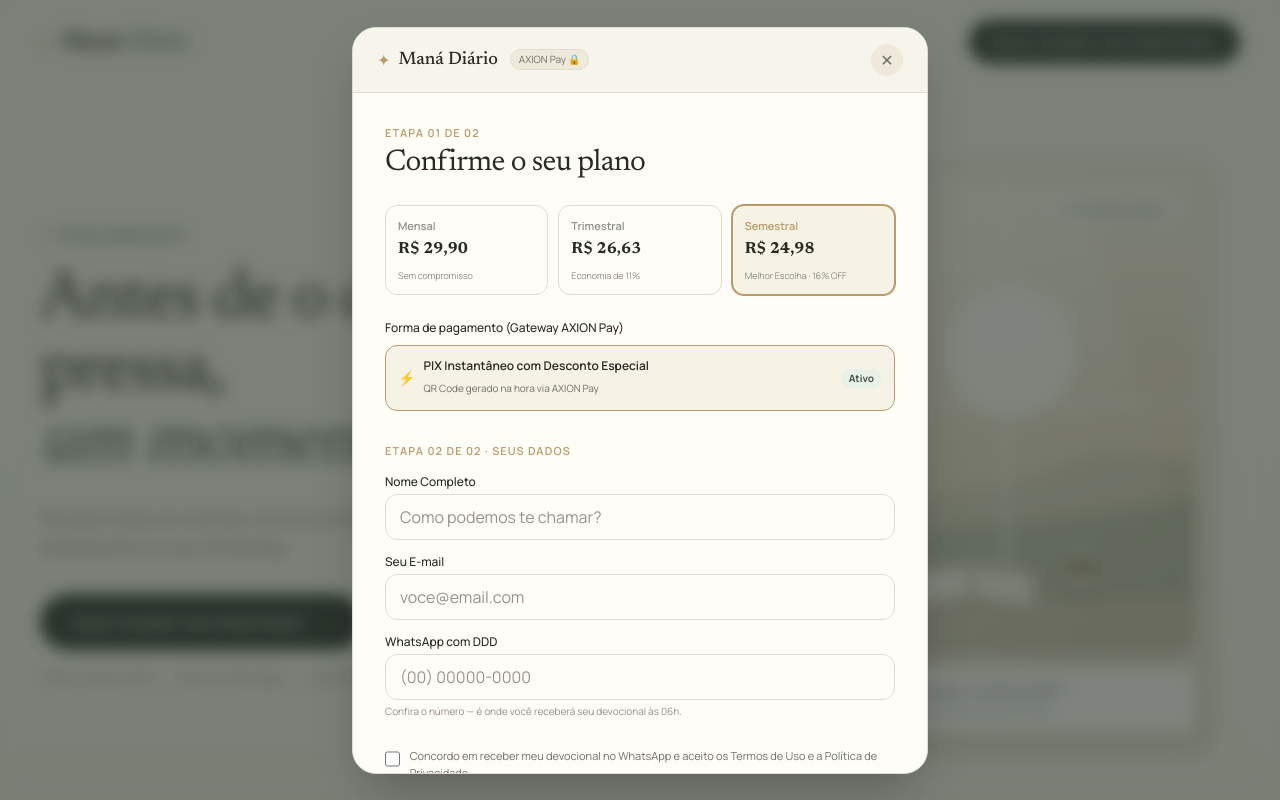
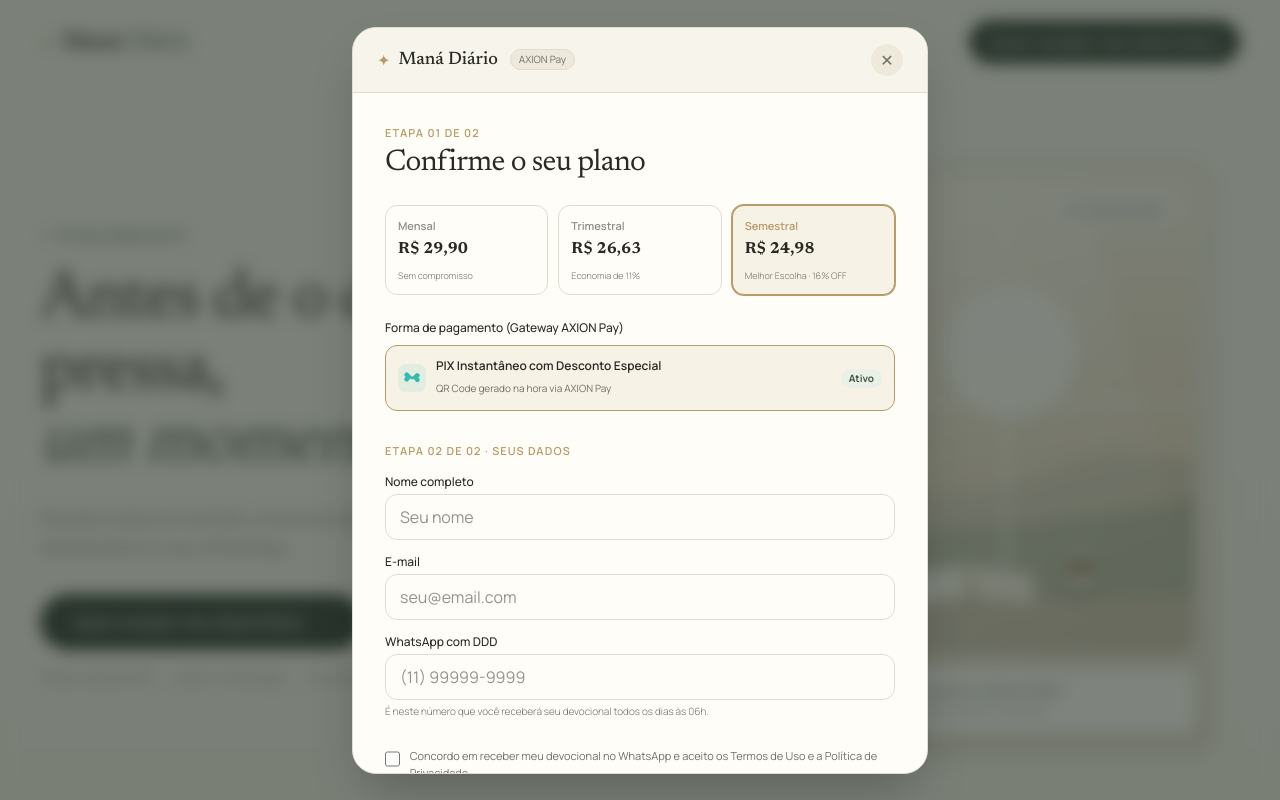
Before and after one commit to santiago-lh/manadiario, a Next.js app: page / in a window 1280 px wide. Both pictures are taken after a click on the button "Quero receber meu Maná Diário". Shown: the top 800 px of the page. Built offline with nearby package versions, Linux system fonts and the light colour scheme.

Commit message:
fix(checkout): substituir icone de raio pelo icone oficial do PIX e remover emoji de cadeado

```diff
--- a/src/components/CheckoutModal.tsx
+++ b/src/components/CheckoutModal.tsx
@@ -195,7 +195,7 @@
               Maná Diário
             </span>
             <span className="text-[10px] text-[#6F7067] bg-[#EFE9DC] px-2 py-0.5 rounded-full border border-[#E2DBD0] ml-1">
-              AXION Pay 🔒
+              AXION Pay
             </span>
           </div>
 
@@ -463,18 +463,25 @@
                             : "bg-[#FFFDF8] border-[#E2DBD0]"
                         }`}
                       >
-                        <strong className="text-xs font-semibold text-[#292A24] block">
-                          ⚡ PIX Imediato
+                        <strong className="text-xs font-semibold text-[#292A24] flex items-center gap-1.5">
+                          <svg className="w-3.5 h-3.5 text-[#32BCAD] shrink-0" viewBox="0 0 24 24" fill="currentColor" aria-hidden="true">
+                            <path d="M17.433 16.484l-4.52-4.52a1.288 1.288 0 0 1 0-1.821l4.52-4.52a3.52 3.52 0 0 1 4.978 4.978l-.872.873.872.872a3.52 3.52 0 0 1-4.978 4.978zM6.567 16.484a3.52 3.52 0 0 1-4.978-4.978l.872-.872-.872-.873a3.52 3.52 0 0 1 4.978-4.978l4.52 4.52a1.288 1.288 0 0 1 0 1.821l-4.52 4.52zM12 14.733l-2.733-2.733L12 9.267l2.733 2.733L12 14.733z" />
+                          </svg>
+                          <span>PIX Imediato</span>
                         </strong>
-                        <span className="text-[10px] text-[#6F7067] font-light">
+                        <span className="text-[10px] text-[#6F7067] font-light block mt-0.5">
                           Pagamento a cada mês
                         </span>
                       </button>
                     </>
                   ) : (
                     <div className="col-span-2 p-3 rounded-xl border border-[#B79B68] bg-[#F7F2E6] flex items-center justify-between">
-                      <div className="flex items-center gap-2">
-                        <span className="text-sm">⚡</span>
+                      <div className="flex items-center gap-2.5">
+                        <div className="w-7 h-7 rounded-lg bg-[#32BCAD]/10 text-[#32BCAD] flex items-center justify-center shrink-0">
+                          <svg className="w-4 h-4" viewBox="0 0 24 24" fill="currentColor" aria-hidden="true">
+                            <path d="M17.433 16.484l-4.52-4.52a1.288 1.288 0 0 1 0-1.821l4.52-4.52a3.52 3.52 0 0 1 4.978 4.978l-.872.873.872.872a3.52 3.52 0 0 1-4.978 4.978zM6.567 16.484a3.52 3.52 0 0 1-4.978-4.978l.872-.872-.872-.873a3.52 3.52 0 0 1 4.978-4.978l4.52 4.52a1.288 1.288 0 0 1 0 1.821l-4.52 4.52zM12 14.733l-2.733-2.733L12 9.267l2.733 2.733L12 14.733z" />
+                          </svg>
+                        </div>
                         <div>
                           <strong className="text-xs font-semibold text-[#292A24] block">
                             PIX Instantâneo com Desconto Especial
@@ -499,50 +506,60 @@
                 </span>
 
                 <div>
-                  <label className="block text-xs font-medium text-[#292A24] mb-1">
-                    Nome Completo
+                  <label
+                    htmlFor="client-name"
+                    className="block text-xs font-medium text-[#292A24] mb-1"
+                  >
+                    Nome completo
                   </label>
                   <input
+                    id="client-name"
                     type="text"
                     required
-                    autoComplete="name"
-                    placeholder="Como podemos te chamar?"
                     value={name}
                     onChange={(e) => setName(e.target.value)}
-                    className="w-full px-3.5 py-2.5 rounded-xl border border-[#E2DBD0] bg-[#FFFDF8] text-sm text-[#292A24] focus:outline-none focus:border-[#B79B68] focus:ring-1 focus:ring-[#B79B68]"
+                    placeholder="Seu nome"
+                    className="w-full px-3.5 py-2.5 rounded-xl border border-[#E2DBD0] bg-[#FFFDF8] text-xs text-[#292A24] focus:outline-none focus:border-[#B79B68] focus:ring-1 focus:ring-[#B79B68]"
                   />
                 </div>
 
                 <div>
-                  <label className="block text-xs font-medium text-[#292A24] mb-1">
-                    Seu E-mail
+                  <label
+                    htmlFor="client-email"
+                    className="block text-xs font-medium text-[#292A24] mb-1"
+                  >
+                    E-mail
                   </label>
                   <input
+                    id="client-email"
                     type="email"
                     required
-                    autoComplete="email"
-                    placeholder="voce@email.com"
                     value={email}
                     onChange={(e) => setEmail(e.target.value)}
-                    className="w-full px-3.5 py-2.5 rounded-xl border border-[#E2DBD0] bg-[#FFFDF8] text-sm text-[#292A24] focus:outline-none focus:border-[#B79B68] focus:ring-1 focus:ring-[#B79B68]"
+                    placeholder="seu@email.com"
+                    className="w-full px-3.5 py-2.5 rounded-xl border border-[#E2DBD0] bg-[#FFFDF8] text-xs text-[#292A24] focus:outline-none focus:border-[#B79B68] focus:ring-1 focus:ring-[#B79B68]"
                   />
                 </div>
 
                 <div>
-                  <label className="block text-xs font-medium text-[#292A24] mb-1">
+                  <label
+                    htmlFor="client-phone"
+                    className="block text-xs font-medium text-[#292A24] mb-1"
+                  >
                     WhatsApp com DDD
                   </label>
                   <input
+                    id="client-phone"
                     type="tel"
                     required
-                    inputMode="tel"
-                    placeholder="(00) 00000-0000"
                     value={phone}
                     onChange={handlePhoneChange}
-                    className="w-full px-3.5 py-2.5 rounded-xl border border-[#E2DBD0] bg-[#FFFDF8] text-sm text-[#292A24] focus:outline-none focus:border-[#B79B68] focus:ring-1 focus:ring-[#B79B68]"
+                    placeholder="(11) 99999-9999"
+                    maxLength={15}
+                    className="w-full px-3.5 py-2.5 rounded-xl border border-[#E2DBD0] bg-[#FFFDF8] text-xs text-[#292A24] focus:outline-none focus:border-[#B79B68] focus:ring-1 focus:ring-[#B79B68]"
                   />
-                  <span className="text-[10px] text-[#8E8F86] mt-1 block">
-                    Confira o número — é onde você receberá seu devocional às 06h.
+                  <span className="text-[10px] text-[#6F7067] font-light mt-1 block">
+                    É neste número que você receberá seu devocional todos os dias às 06h.
                   </span>
                 </div>
 
@@ -552,8 +569,10 @@
                     <span className="text-[11px] font-medium text-[#292A24] block">
                       Dados do Cartão (Processamento Seguro AXION Pay)
                     </span>
-                    <div className="flex items-center gap-2 text-xs text-[#8E8F86] py-1">
-                      <span>🔒</span>
+                    <div className="flex items-center gap-1.5 text-xs text-[#8E8F86] py-1">
+                      <svg className="w-3.5 h-3.5 text-[#445343] shrink-0" viewBox="0 0 24 24" fill="none" stroke="currentColor" strokeWidth="2" strokeLinecap="round" strokeLinejoin="round" aria-hidden="true">
+                        <path d="M12 22s8-4 8-10V5l-8-3-8 3v7c0 6 8 10 8 10z"/>
+                      </svg>
                       <span>Tokenização e criptografia de ponta a ponta.</span>
                     </div>
                   </div>
@@ -616,7 +635,9 @@
 
               {/* Security reassurance */}
               <p className="text-center text-[10px] text-[#8E8F86] flex items-center justify-center gap-1.5 pt-1">
-                <span>🔒</span>
+                <svg className="w-3.5 h-3.5 text-[#445343] shrink-0" viewBox="0 0 24 24" fill="none" stroke="currentColor" strokeWidth="2" strokeLinecap="round" strokeLinejoin="round" aria-hidden="true">
+                  <path d="M12 22s8-4 8-10V5l-8-3-8 3v7c0 6 8 10 8 10z"/>
+                </svg>
                 <span>
                   AXION Pay · Pagamento seguro e criptografado · Cancele enviando SAIR
                 </span>
```
